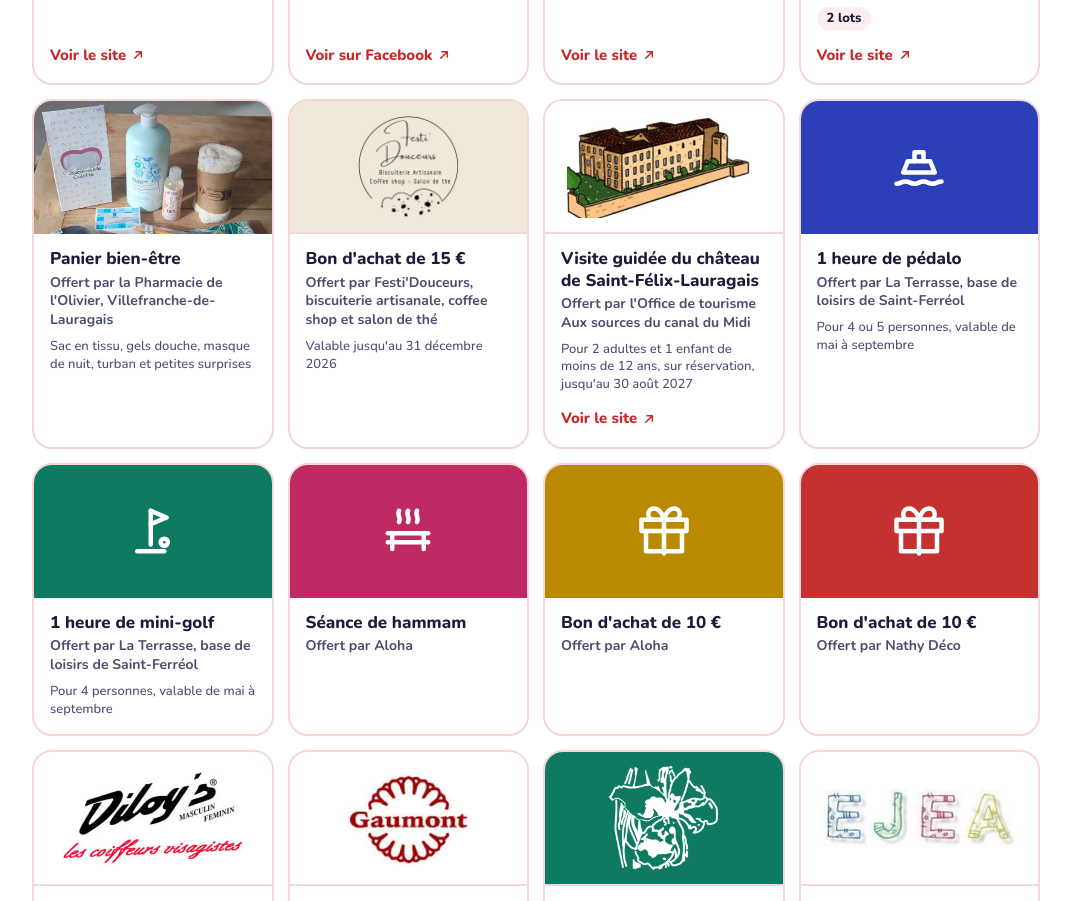
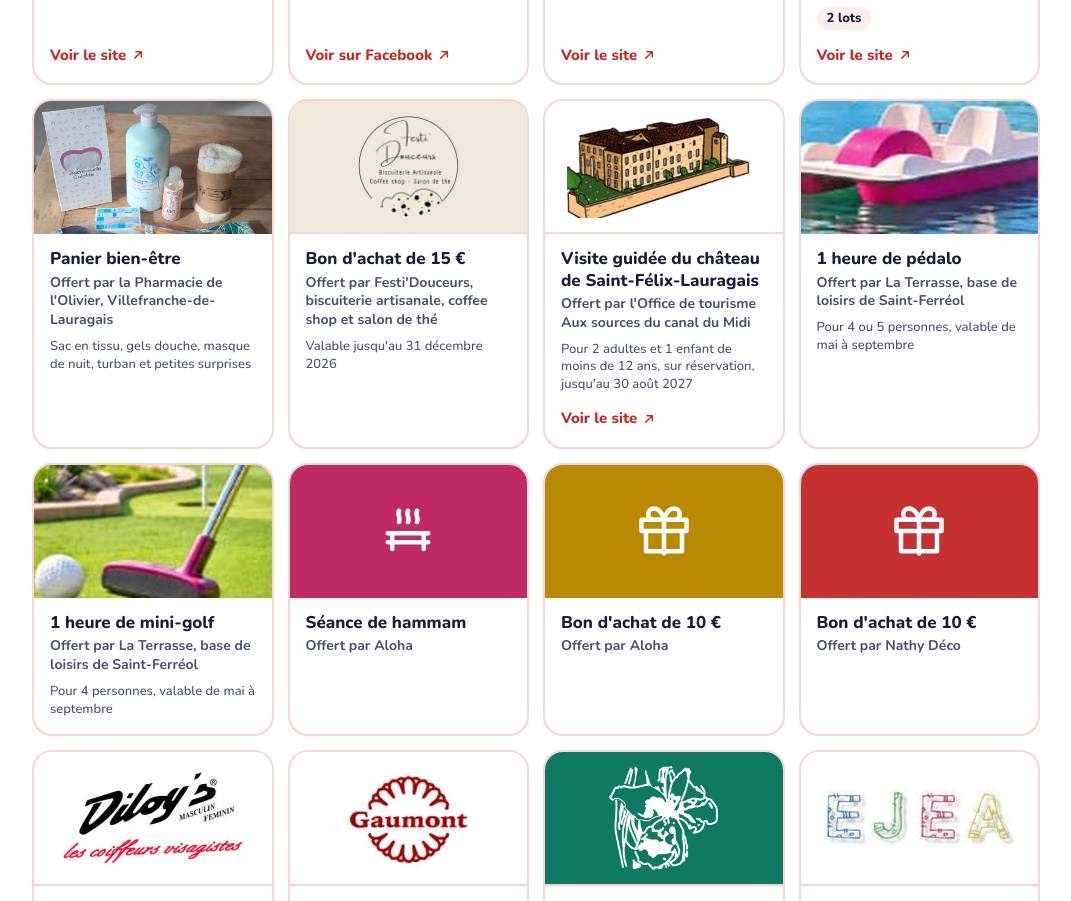
Before and after one commit to benjaminmxblm-crypto/tombola, a plain HTML site: page index.html in a window 1280 px wide. Shown: the part 4335-5236 px from the top of the page, without its empty margins (104-1175 px from the left). Drawn offline with nearby package versions, Linux system fonts and the light colour scheme; no server answers.

Commit message:
Photos pédalo et mini-golf (La Terrasse)
Co-Authored-By: Claude Opus 5.5 <noreply@anthropic.com>
Claude-Session: https://claude.ai/code/session_01PmcFZsYmFix9k7GoFLH8YZ

```diff
--- a/index.html
+++ b/index.html
@@ -679,8 +679,8 @@ html.intro .hero .purpose{animation:riseIn .7s .7s ease-out both}
         <li class="lot"><div class="media"><img src="img/pharmacie-olivier.jpg" alt="Le panier bien-être : sac, gels douche, masque de nuit, turban et petits cadeaux" loading="lazy"></div><div class="lot-body"><h3>Panier bien-être</h3><p class="by">Offert par la Pharmacie de l'Olivier, Villefranche-de-Lauragais</p><p class="note">Sac en tissu, gels douche, masque de nuit, turban et petites surprises</p></div></li>
         <li class="lot"><div class="media logo" style="background:#F0E8DA"><img src="img/logo-festi-douceurs.jpg" alt="Logo Festi'Douceurs" loading="lazy"></div><div class="lot-body"><h3>Bon d'achat de 15 €</h3><p class="by">Offert par Festi'Douceurs, biscuiterie artisanale, coffee shop et salon de thé</p><p class="note">Valable jusqu'au 31 décembre 2026</p></div></li>
         <li class="lot"><div class="media logo" style="background:#FFFFFF"><img src="img/chateau-saint-felix.jpg" alt="Dessin du château de Saint-Félix-Lauragais" loading="lazy"></div><div class="lot-body"><h3>Visite guidée du château de Saint-Félix-Lauragais</h3><p class="by">Offert par l'Office de tourisme Aux sources du canal du Midi</p><p class="note">Pour 2 adultes et 1 enfant de moins de 12 ans, sur réservation, jusqu'au 30 août 2027</p><a class="site" href="https://www.auxsourcesducanaldumidi.com" target="_blank" rel="noopener" aria-label="Site de l'Office de tourisme Aux sources du canal du Midi">Voir le site<svg viewBox="0 0 24 24" fill="none" stroke="currentColor" stroke-width="2.2" stroke-linecap="round" stroke-linejoin="round" aria-hidden="true"><path d="M7 17 17 7M9 7h8v8"/></svg></a></div></li>
-        <li class="lot"><div class="media c-blue" aria-hidden="true"><svg viewBox="0 0 24 24" fill="none" stroke="currentColor" stroke-width="2" stroke-linecap="round" stroke-linejoin="round"><path d="M5 14h14l-2-5H7z"/><path d="M10 9V5h4v4"/><path d="M2 19c2 0 2-1 4-1s2 1 4 1 2-1 4-1 2 1 4 1 2-1 4-1"/></svg></div><div class="lot-body"><h3>1 heure de pédalo</h3><p class="by">Offert par La Terrasse, base de loisirs de Saint-Ferréol</p><p class="note">Pour 4 ou 5 personnes, valable de mai à septembre</p></div></li>
-        <li class="lot"><div class="media c-teal" aria-hidden="true"><svg viewBox="0 0 24 24" fill="none" stroke="currentColor" stroke-width="2" stroke-linecap="round" stroke-linejoin="round"><path d="M11 3v15"/><path d="M11 3l7 3-7 3"/><path d="M5 21h12"/><circle cx="17" cy="17" r="1.6"/></svg></div><div class="lot-body"><h3>1 heure de mini-golf</h3><p class="by">Offert par La Terrasse, base de loisirs de Saint-Ferréol</p><p class="note">Pour 4 personnes, valable de mai à septembre</p></div></li>
+        <li class="lot"><div class="media"><img src="img/pedalo.jpg" alt="Pédalo sur le lac de Saint-Ferréol" loading="lazy"></div><div class="lot-body"><h3>1 heure de pédalo</h3><p class="by">Offert par La Terrasse, base de loisirs de Saint-Ferréol</p><p class="note">Pour 4 ou 5 personnes, valable de mai à septembre</p></div></li>
+        <li class="lot"><div class="media"><img src="img/mini-golf.jpg" alt="Balle et club sur le mini-golf de La Terrasse" loading="lazy"></div><div class="lot-body"><h3>1 heure de mini-golf</h3><p class="by">Offert par La Terrasse, base de loisirs de Saint-Ferréol</p><p class="note">Pour 4 personnes, valable de mai à septembre</p></div></li>
         <li class="lot"><div class="media c-pink" aria-hidden="true"><svg viewBox="0 0 24 24" fill="none" stroke="currentColor" stroke-width="2" stroke-linecap="round" stroke-linejoin="round"><path d="M8 3c-1 2 1 3 0 5M12 3c-1 2 1 3 0 5M16 3c-1 2 1 3 0 5"/><path d="M3 13h18"/><path d="M5 13v7M19 13v7M3 17h18"/></svg></div><div class="lot-body"><h3>Séance de hammam</h3><p class="by">Offert par Aloha</p></div></li>
         <li class="lot"><div class="media c-gold" aria-hidden="true"><svg viewBox="0 0 24 24" fill="none" stroke="currentColor" stroke-width="2" stroke-linecap="round" stroke-linejoin="round"><path d="M20 12v9H4v-9"/><path d="M2 7h20v5H2z"/><path d="M12 22V7"/><path d="M12 7H7.5a2.5 2.5 0 0 1 0-5C11 2 12 7 12 7z"/><path d="M12 7h4.5a2.5 2.5 0 0 0 0-5C13 2 12 7 12 7z"/></svg></div><div class="lot-body"><h3>Bon d'achat de 10 €</h3><p class="by">Offert par Aloha</p></div></li>
         <li class="lot"><div class="media c-red" aria-hidden="true"><svg viewBox="0 0 24 24" fill="none" stroke="currentColor" stroke-width="2" stroke-linecap="round" stroke-linejoin="round"><path d="M20 12v9H4v-9"/><path d="M2 7h20v5H2z"/><path d="M12 22V7"/><path d="M12 7H7.5a2.5 2.5 0 0 1 0-5C11 2 12 7 12 7z"/><path d="M12 7h4.5a2.5 2.5 0 0 0 0-5C13 2 12 7 12 7z"/></svg></div><div class="lot-body"><h3>Bon d'achat de 10 €</h3><p class="by">Offert par Nathy Déco</p></div></li>
```
Also changed, not shown: img/mini-golf.jpg (added), img/pedalo.jpg (added).
